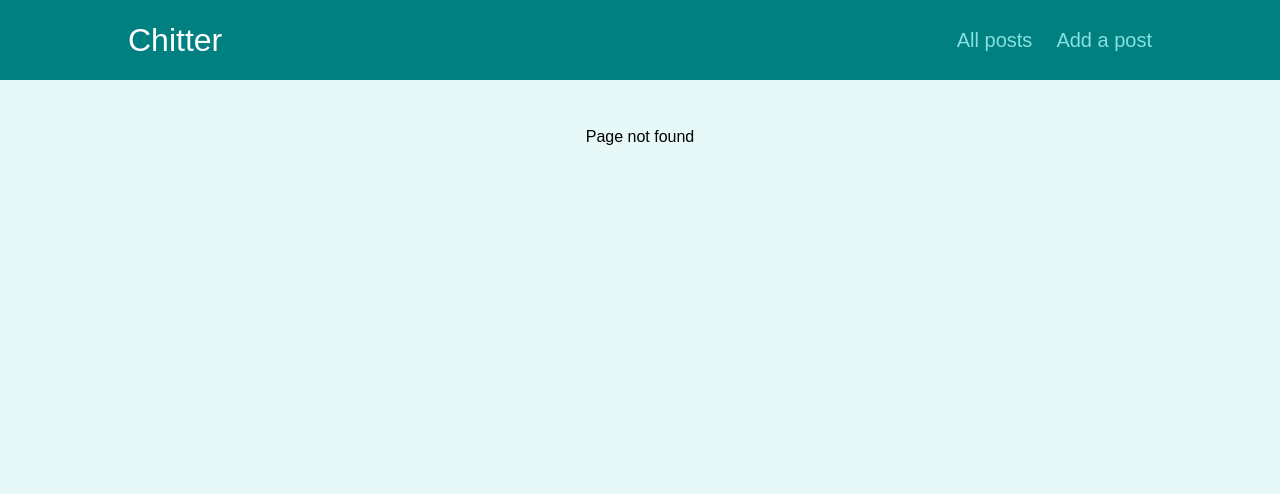
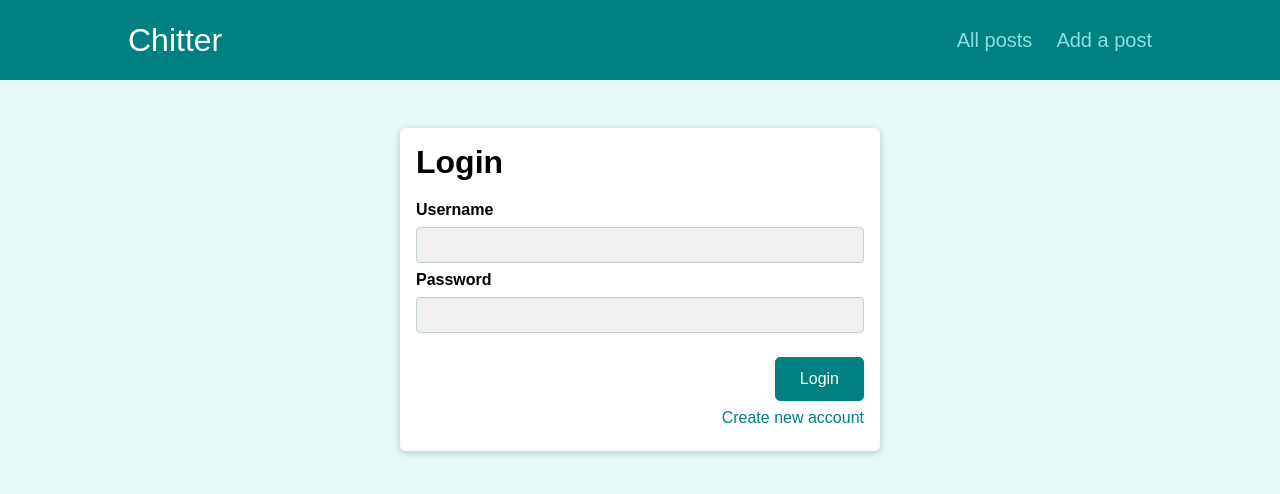
Before and after one commit to ArifEbrahim/chitter-frontend, a React (Create React App) app: page /auth in a window 1280 px wide. Before the commit this address had no page. Shown: the top 494 px of the page. Built offline with nearby package versions, Linux system fonts and the light colour scheme.

Commit message:
Feature: user sign up works

```diff
--- a/src/App.js
+++ b/src/App.js
@@ -7,12 +7,14 @@ import NewPost from "./pages/NewPost";
 import NotFound from "./pages/NotFound";
 import PostDetail from "./pages/PostDetail";
 import Likes from "./components/likes/Likes";
+import AuthPage from './pages/AuthPage'
 
 export default function App() {
   return (
     <Layout>
       <Routes>
         <Route path="/" element={<Navigate to="/posts" replace />} />
+        <Route path='auth' element={<AuthPage />} />
         <Route path="posts" element={<AllPosts />}></Route>
         <Route path="posts/:postId" element={<PostDetail />}>
           <Route path="likes" element={<Likes />} />
--- /dev/null
+++ b/src/components/UI/Card.js
@@ -0,0 +1,7 @@
+import classes from './Card.module.css';
+
+const Card = (props) => {
+  return <div className={classes.card}>{props.children}</div>;
+};
+
+export default Card;
--- /dev/null
+++ b/src/components/UI/Card.module.css
@@ -0,0 +1,8 @@
+.card {
+  padding: 1rem;
+  margin: 1rem auto;
+  box-shadow: 0 2px 8px rgba(0, 0, 0, 0.2);
+  border-radius: 6px;
+  background-color: white;
+  max-width: 30rem
+}
--- /dev/null
+++ b/src/components/auth/AuthForm.js
@@ -0,0 +1,78 @@
+import React, { useState, useRef } from "react";
+
+import classes from "./AuthForm.module.css";
+import Card from "../UI/Card";
+import axios from "axios";
+
+export default function AuthForm() {
+  const [isLogin, setIsLogin] = useState(true);
+  const [error, setError] = useState(null);
+  const usernameRef = useRef();
+  const passwordRef = useRef();
+
+  const signUpUser = async (username, password) => {
+    const url = "https://chitter-backend-api-v2.herokuapp.com/users";
+    const config = {
+      headers: {
+        "Content-Type": "application/json",
+      },
+    };
+    const data = {
+      user: {
+        handle: username,
+        password,
+      },
+    };
+
+    try {
+      const response = await axios.post(url, data, config);
+    } catch (error) {
+      const { handle: errorMessage } = error.response.data;
+      setError(`Username ${errorMessage}, please try again`);
+    }
+  };
+
+  const submitHandler = (event) => {
+    event.preventDefault();
+    setError(null);
+
+    const enteredUsername = usernameRef.current.value;
+    const enteredPassword = passwordRef.current.value;
+
+    if (isLogin) {
+    } else {
+      signUpUser(enteredUsername, enteredPassword);
+    }
+  };
+
+  const switchAuthModeHandler = () => {
+    setIsLogin((prevState) => !prevState);
+  };
+
+  return (
+    <Card>
+      <h1>{isLogin ? "Login" : "Sign Up"}</h1>
+      <form onSubmit={submitHandler} className={classes.form}>
+        <div className={classes.control}>
+          <label html="username">Username</label>
+          <input type="text" id="username" required ref={usernameRef} />
+        </div>
+        <div className={classes.control}>
+          <label html="password">Password</label>
+          <input type="password" id="password" required ref={passwordRef} />
+        </div>
+        {error && <p className={classes.error}>{error}</p>}
+        <div className={classes.actions}>
+          <button className="btn">{isLogin ? "Login" : "Sign Up"}</button>
+          <button
+            type="button"
+            className="btn-flat"
+            onClick={switchAuthModeHandler}
+          >
+            {isLogin ? "Create new account" : "Login with existing account"}
+          </button>
+        </div>
+      </form>
+    </Card>
+  );
+}
--- /dev/null
+++ b/src/components/auth/AuthForm.module.css
@@ -0,0 +1,50 @@
+.form {
+  position: relative;
+}
+
+h1 {
+  margin-bottom: 1.25rem;
+}
+
+.control {
+  margin-bottom: 0.5rem;
+}
+
+.control label {
+  font-weight: bold;
+  display: block;
+  margin-bottom: 0.5rem;
+}
+
+.control input {
+  font: inherit;
+  padding: 0.35rem;
+  border-radius: 4px;
+  background-color: #f0f0f0;
+  border: 1px solid #c1d1d1;
+  display: block;
+  width: 100%;
+  font-size: 1.25rem;
+}
+
+.control input:focus {
+  background-color: #cbf8f8;
+  outline-color: teal;
+}
+
+.actions {
+  margin-top: 1.5rem;
+  display: flex;
+  flex-direction: column;
+  align-items: flex-end;
+}
+
+.actions button {
+  font: inherit;
+}
+
+.error{
+  text-align: center;
+  font-weight: bold;
+  color: red;
+}
--- a/src/index.css
+++ b/src/index.css
@@ -15,6 +15,7 @@ body {
 }
 
 .btn {
+  cursor: pointer;
   text-decoration: none;
   background-color: teal;
   color: white;
@@ -34,8 +35,8 @@ body {
   font: inherit;
   color: teal;
   border: none;
-  background-color: none;
+  background-color: transparent;
   text-decoration: none;
-  padding: 0.75rem 1.5rem;
+  margin: 0.5rem 0;
   border-radius: 5px;
 }
--- /dev/null
+++ b/src/pages/AuthPage.js
@@ -0,0 +1,9 @@
+import React from 'react'
+
+import AuthForm from '../components/auth/AuthForm'
+
+export default function AuthPage() {
+  return (
+    <AuthForm />
+  )
+}
```
